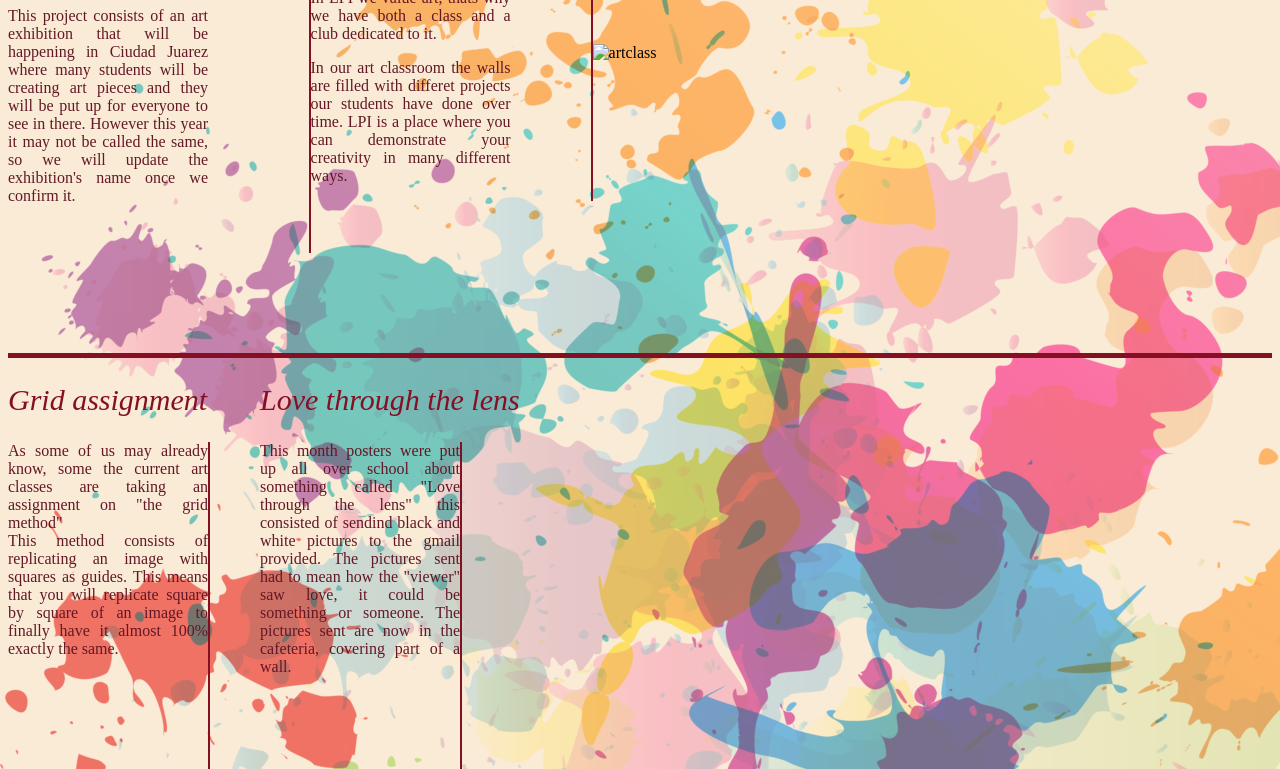
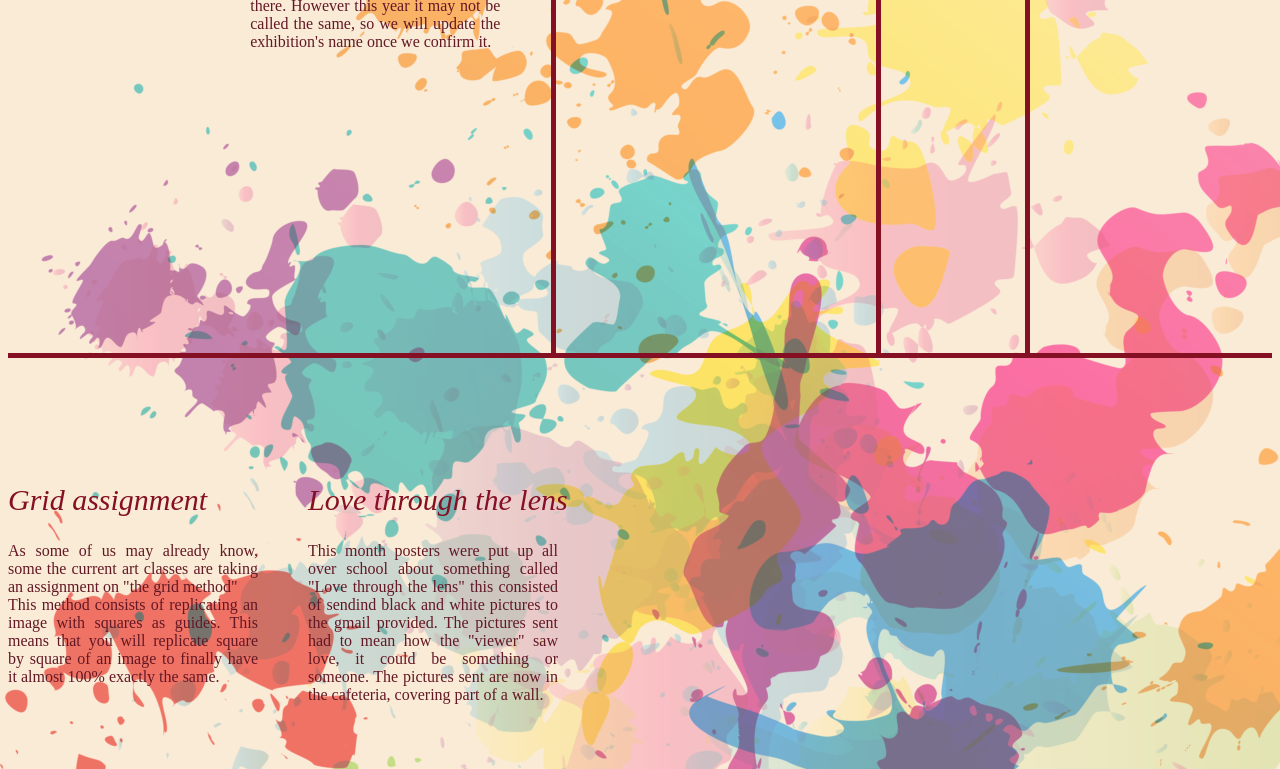
Before and after one commit to Gerrylmao/best-newspaper-ever, a plain HTML site: page 9 weeks newspaper/artpage.html in a window 1280 px wide. Shown: the part 563-1332 px from the top of the page. Drawn offline with Linux system fonts and the light colour scheme; files whose address does not match are found by name; a web font is replaced by a local one.

Commit message:
Update artcss.css

```diff
--- a/9 weeks newspaper/artcss.css
+++ b/9 weeks newspaper/artcss.css
@@ -41,7 +41,6 @@ h2 {
 
 .pop{
   height: 400px;
-  border-right: solid rgb(133, 15, 35) 2px;
 
 
 }
@@ -58,7 +57,7 @@ p {
   font-style: normal;
   color: rgb(99, 24, 37);
   text-align: justify;
-  width: 200px;
+  width: 250px;
 
 }
 
@@ -72,7 +71,6 @@ nav {
 }
 
 #art {
-  border-right: solid rgb(133, 15, 35) 2px;
   text-align: justify;
   width: 280px;
 }
@@ -87,6 +85,8 @@ nav {
   display: flex;
  flex-wrap: wrap;
  align-items: center;
+ justify-content: space-around;
+ justify-content: center;
 }
 #scnline{
   display: flex;
@@ -94,7 +94,6 @@ nav {
   align-items: center;
 }
 #scnline p{
-  border-right: solid rgb(133, 15, 35) 2px;
   height: 500px;
   margin-right: 50px;
 }
@@ -105,14 +104,23 @@ nav {
   border-bottom: solid rgb(133, 15, 35) 5px;
 }
 #trdline div{
-  border-right: solid rgb(133, 15, 35) 2px;
   height: 500px;
   margin-right: 50px;
 }
 section{
   border-top: solid rgb(133, 15, 35) 5px;
   padding: 0%;
+  height: 800px;
 }
 #pta{
   width: 100%;
 }
+img{
+  border: double rgb(133, 15, 35) 10px;
+  margin: 10px;
+}
+#fstline div{
+  border-right: solid rgb(133, 15, 35) 5px;
+  height: 600px;
+  margin: 0px 20px;
+}
```
